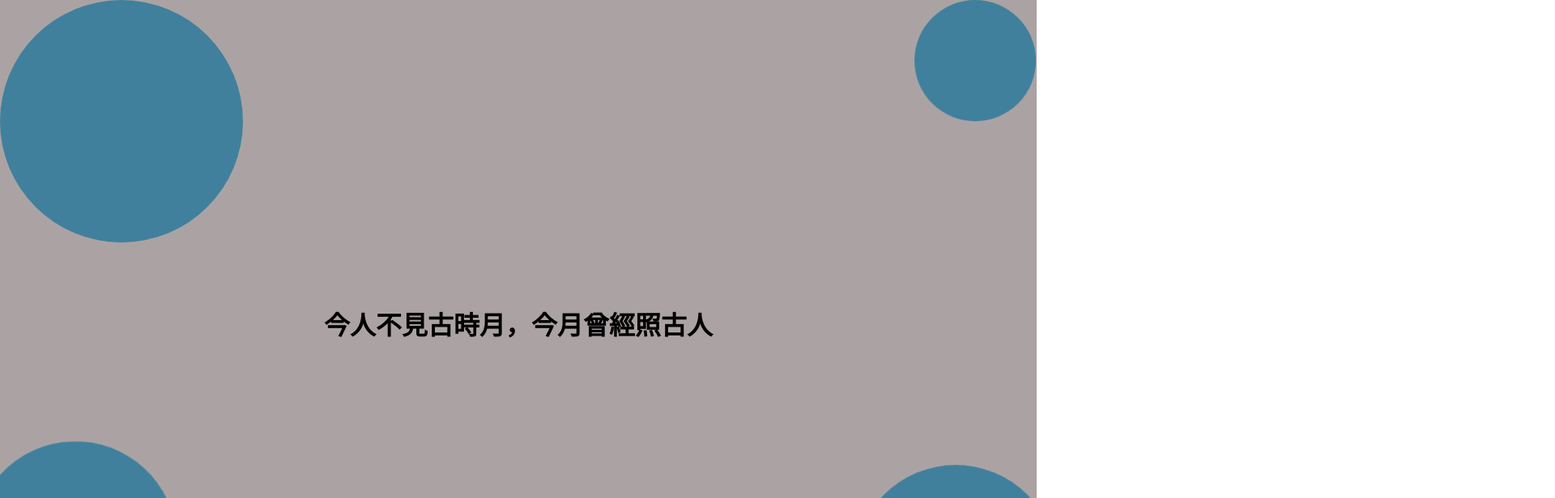
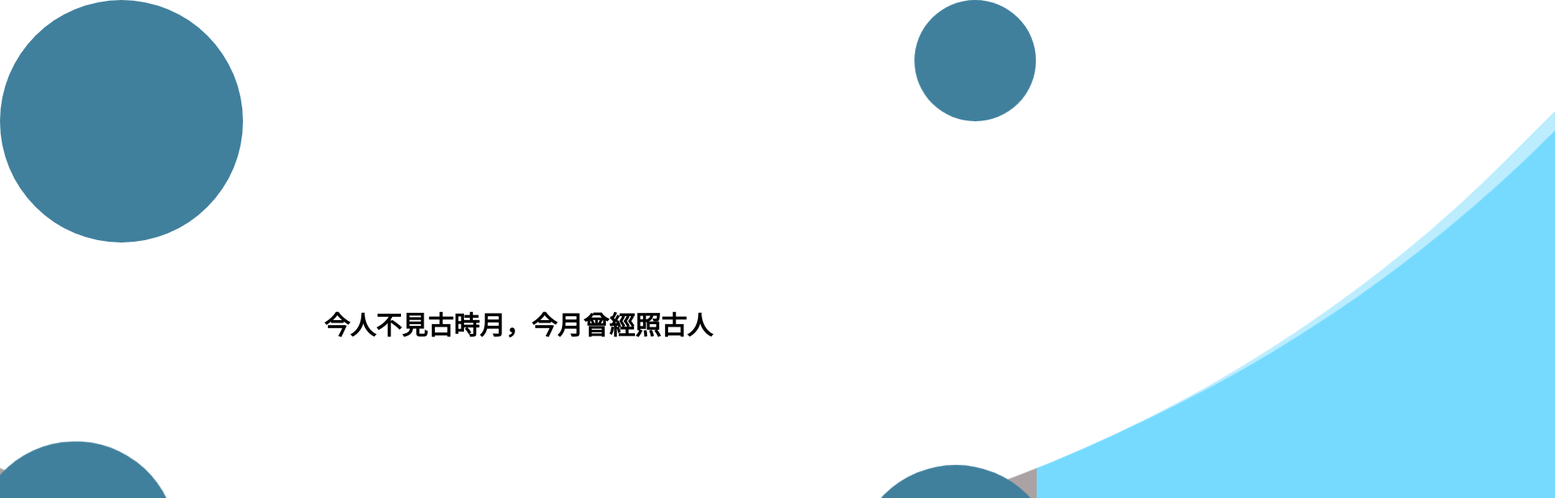
Before and after one commit to tso1158687/shihu, an Angular app: page / in a window 1280 px wide. Shown: the top 616 px of the page at 81% size, 1920 px wide, since content can reach past the window. Built offline with nearby package versions, Linux system fonts and the light colour scheme.

Commit message:
add wave

```diff
--- a/src/styles.scss
+++ b/src/styles.scss
@@ -10,3 +10,48 @@ body{
 *{
     font-family: 'Noto Serif TC', serif;
 }
+
+body {
+    position:relative;
+    align-items:center;
+    min-height:100vh;
+    background-color:rgb(118,218,255);
+    overflow:hidden;
+
+    &:before, &:after {
+        content:"";
+        position:absolute;
+        left:50%;
+        min-width:300vw;
+        min-height:300vw;
+        background-color:#fff;
+        animation-name: rotate;
+        animation-iteration-count: infinite;
+        animation-timing-function: linear;
+    }
+
+    &:before {
+        bottom:15vh;
+        border-radius:45%;
+        animation-duration:20s;
+    }
+
+    &:after {
+        bottom:12vh;
+        opacity: .5;
+        border-radius:47%;
+        animation-duration:20s;
+    }
+}
+
+@keyframes rotate {
+    0% {
+        transform: translate(-50%,0) rotateZ(0deg);
+    }
+    50% {
+        transform: translate(-50%,-2%) rotateZ(180deg);
+    }
+    100% {
+        transform: translate(-50%,0%) rotateZ(360deg);
+    }
+}
```
